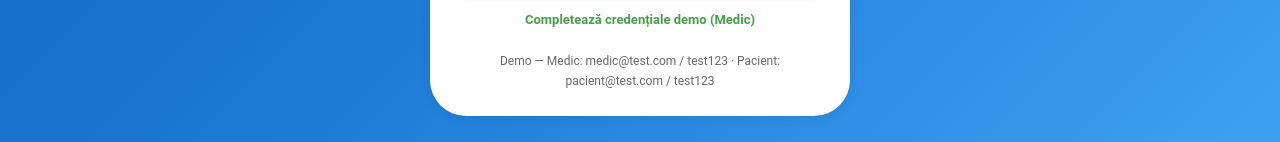
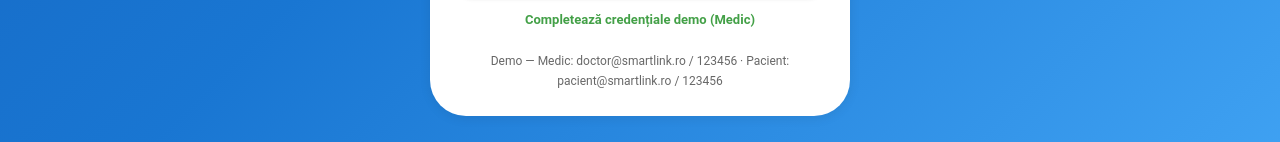
Before and after one commit to iulianboruga-dotcom/SmartLink, a React (Create React App) app in the folder web-frontend/: page / in a window 1280 px wide. Shown: the part 539-681 px from the top of the page. Built offline with nearby package versions, Linux system fonts and the light colour scheme; no server answers.

Commit message:
Update demo credentials in LoginPage to match acceptance test seed

```diff
--- a/web-frontend/src/components/LoginPage.jsx
+++ b/web-frontend/src/components/LoginPage.jsx
@@ -40,11 +40,11 @@
   // Pre-completează credențialele demo
   const fillDemo = () => {
     if (role === 'doctor') {
-      setEmail('medic@test.com');
-      setPassword('test123');
+      setEmail('doctor@smartlink.ro');
+      setPassword('123456');
     } else {
-      setEmail('pacient@test.com');
-      setPassword('test123');
+      setEmail('pacient@smartlink.ro');
+      setPassword('123456');
     }
   };
 
@@ -148,7 +148,7 @@
           </Box>
 
           <Typography variant="caption" color="text.secondary" display="block" textAlign="center" mt={2}>
-            Demo — Medic: medic@test.com / test123 · Pacient: pacient@test.com / test123
+            Demo — Medic: doctor@smartlink.ro / 123456 · Pacient: pacient@smartlink.ro / 123456
           </Typography>
         </CardContent>
       </Card>
```
